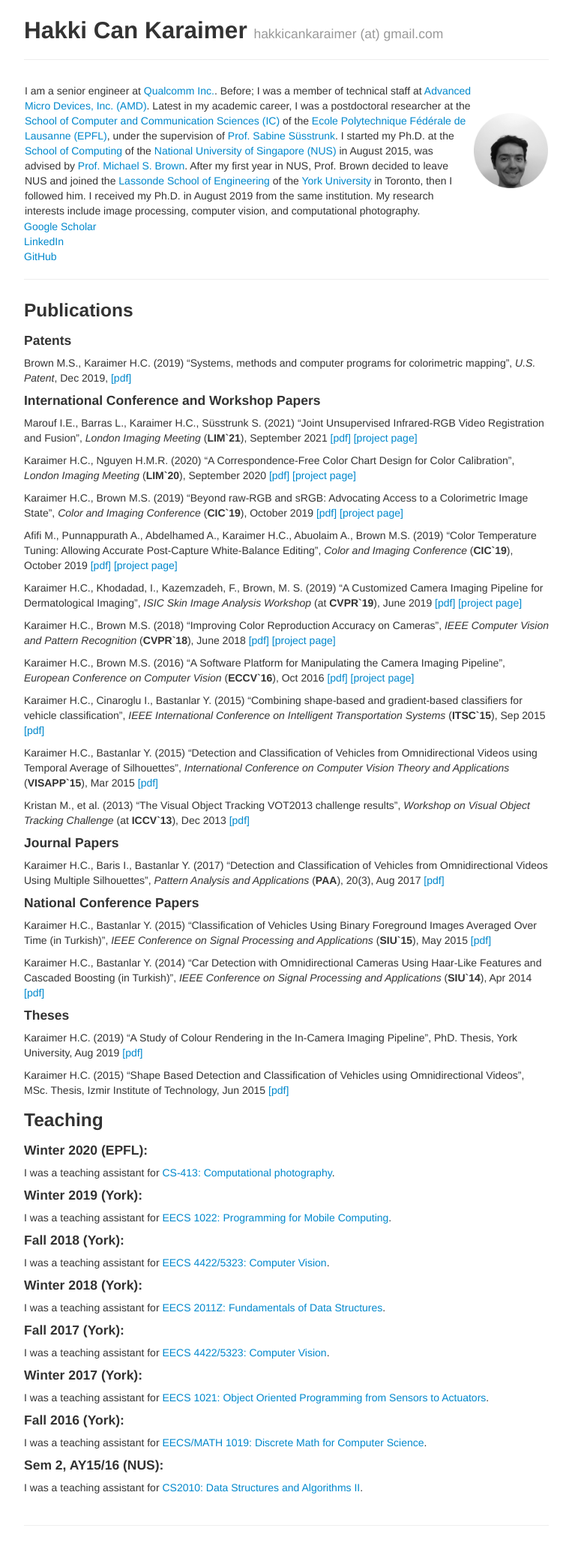
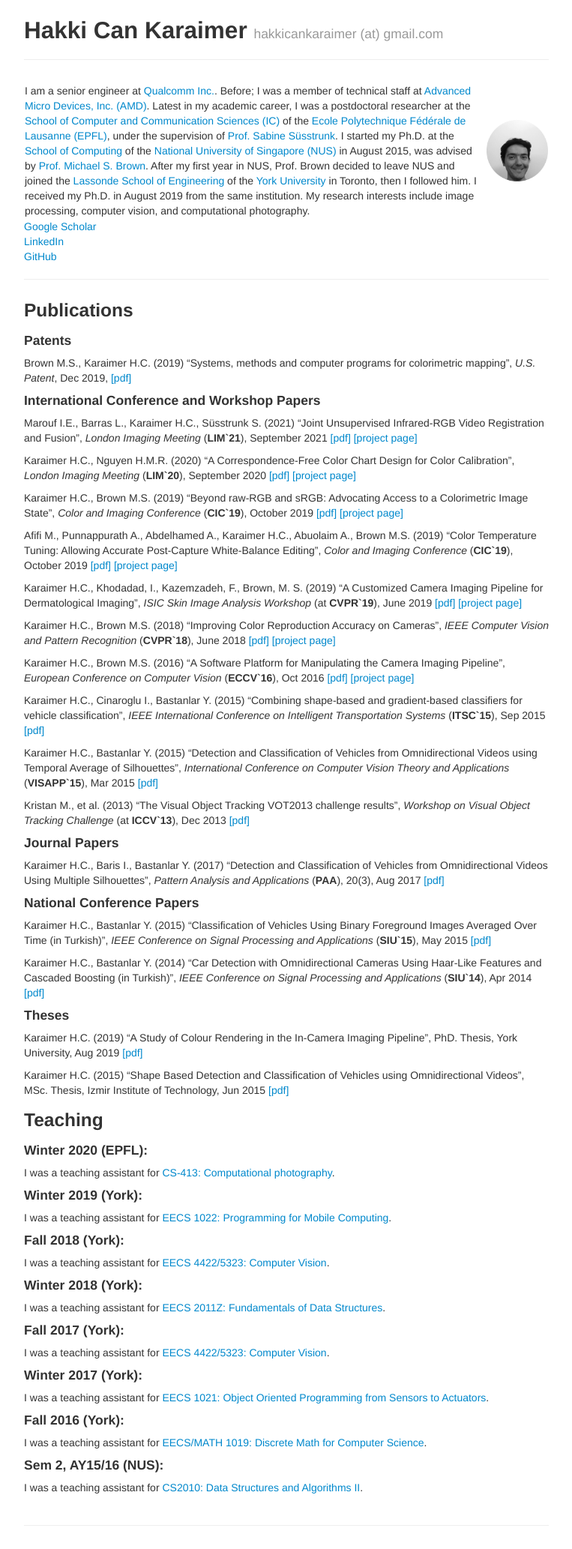
Before and after one commit to karaimer/karaimer.github.io, a Jekyll site: the page built from index.md, in a window 1280 px wide. Shown: the whole page at 75% size, without its empty margins (258-1021 px from the left). Built offline with Jekyll 4.4.1, drawn with Linux system fonts in a browser that asks for light colours.

Commit message:
Update index.md

```diff
--- a/index.md
+++ b/index.md
@@ -8,7 +8,7 @@
 
 | - | - |
 |---|---|
-| I am a senior engineer at [Qualcomm Inc.](https://www.qualcomm.com/). Before; I was a member of technical staff at [Advanced Micro Devices, Inc. (AMD)](https://www.amd.com/en). Latest in my academic career, I was a postdoctoral researcher at the [School of Computer and Communication Sciences (IC)](https://www.epfl.ch/schools/ic/) of the [Ecole Polytechnique Fédérale de Lausanne (EPFL)](https://www.epfl.ch/en/), under the supervision of [Prof. Sabine Süsstrunk](https://www.epfl.ch/labs/ivrl/people/susstrunk/). I started my Ph.D. at the [School of Computing](https://www.comp.nus.edu.sg) of the [National University of Singapore (NUS)](http://nus.edu.sg/) in August 2015, was advised by [Prof. Michael S. Brown](http://www.cse.yorku.ca/~mbrown/). After my first year in NUS, Prof. Brown decided to leave NUS and joined the [Lassonde School of Engineering](https://lassonde.yorku.ca) of the [York University](https://www.yorku.ca/index.html) in Toronto, then I followed him. I received my Ph.D. in August 2019 from the same institution. My research interests include image processing, computer vision, and computational photography.     | ![](/image/original_0099.png){:height="800px" width="1000px"} |
+| I am a senior engineer at [Qualcomm Inc.](https://www.qualcomm.com/). Before; I was a member of technical staff at [Advanced Micro Devices, Inc. (AMD)](https://www.amd.com/en). Latest in my academic career, I was a postdoctoral researcher at the [School of Computer and Communication Sciences (IC)](https://www.epfl.ch/schools/ic/) of the [Ecole Polytechnique Fédérale de Lausanne (EPFL)](https://www.epfl.ch/en/), under the supervision of [Prof. Sabine Süsstrunk](https://www.epfl.ch/labs/ivrl/people/susstrunk/). I started my Ph.D. at the [School of Computing](https://www.comp.nus.edu.sg) of the [National University of Singapore (NUS)](http://nus.edu.sg/) in August 2015, was advised by [Prof. Michael S. Brown](http://www.cse.yorku.ca/~mbrown/). After my first year in NUS, Prof. Brown decided to leave NUS and joined the [Lassonde School of Engineering](https://lassonde.yorku.ca) of the [York University](https://www.yorku.ca/index.html) in Toronto, then I followed him. I received my Ph.D. in August 2019 from the same institution. My research interests include image processing, computer vision, and computational photography.     | ![](/image/original_0099.png){:height="800px" width="800px"} |
 
 [Google Scholar](https://scholar.google.com/citations?user=jhlnGS4AAAAJ&hl=en)
 [LinkedIn](https://www.linkedin.com/in/karaimer)
```
